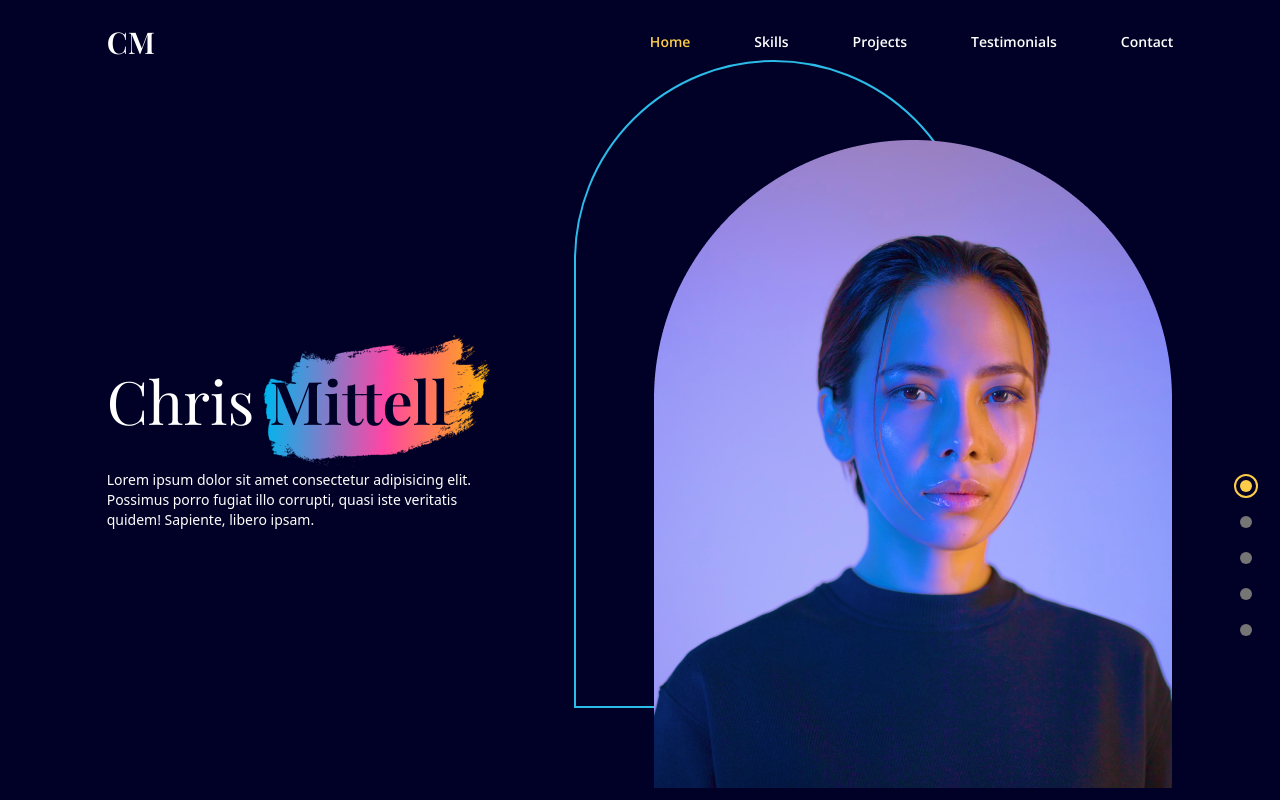
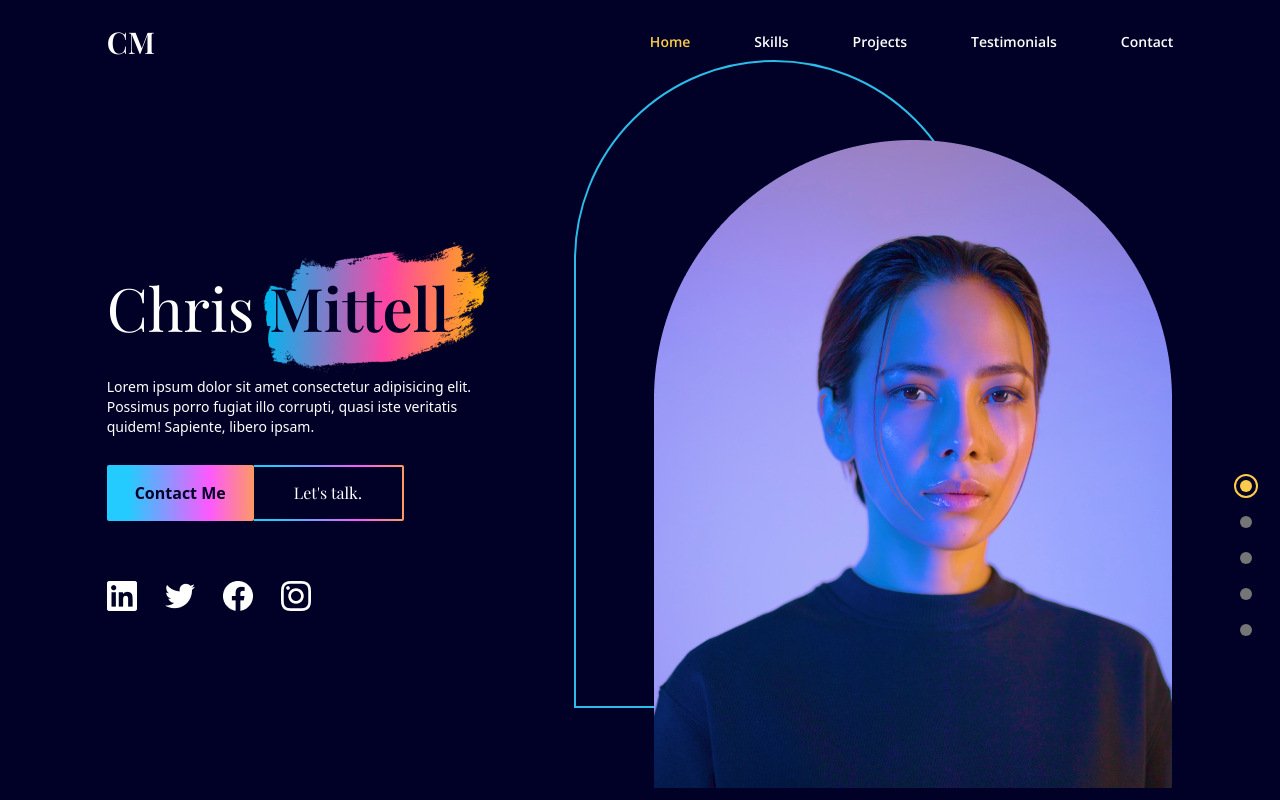
Before and after one commit to mittell/react-portfolio-site-v3, a React (Create React App) app: page / in a window 1280 px wide. Built offline with nearby package versions, Linux system fonts and the light colour scheme.

Commit message:
feat: added SocialMediaIcons component

```diff
--- a/src/components/Landing.jsx
+++ b/src/components/Landing.jsx
@@ -2,6 +2,8 @@ import useMediaQuery from '../hooks/useMediaQuery';
 import { motion } from 'framer-motion';
 import AnchorLink from 'react-anchor-link-smooth-scroll';
 import ProfileImage from '../assets/profile-image.png';
+
+import SocialMediaIcons from './SocialMediaIcons';
 
 const Landing = ({ setSelectedPage }) => {
 	const isAboveMediumScreens = useMediaQuery('(min-width: 1060px)');
@@ -52,6 +54,49 @@ const Landing = ({ setSelectedPage }) => {
 						libero ipsam.
 					</p>
 				</motion.div>
+
+				<motion.div
+					className='flex mt-5 justify-center md:justify-start'
+					initial='hidden'
+					whileInView='visible'
+					viewport={{ once: true, amount: 0.5 }}
+					transition={{ delay: 0.2, duration: 0.5 }}
+					variants={{
+						hidden: { opacity: 0, x: -50 },
+						visible: { opacity: 1, x: 0 },
+					}}
+				>
+					<AnchorLink
+						className='bg-gradient-rainblue text-deep-blue rounded-sm py-4 px-7 font-semibold hover:bg-blue hover:text-white transition duration-500'
+						onClick={() => setSelectedPage('contact')}
+						href='#contact'
+					>
+						Contact Me
+					</AnchorLink>
+					<AnchorLink
+						className='rounded-r-sm bg-gradient-rainblue py-0.5 pr-0.5'
+						onClick={() => setSelectedPage('contact')}
+						href='#contact'
+					>
+						<div className='bg-deep-blue hover:text-red transition duration-500 w-full h-full flex items-center justify-center font-playfair px-10'>
+							Let's talk.
+						</div>
+					</AnchorLink>
+				</motion.div>
+
+				<motion.div
+					className='flex mt-5 justify-center md:justify-start'
+					initial='hidden'
+					whileInView='visible'
+					viewport={{ once: true, amount: 0.5 }}
+					transition={{ delay: 0.4, duration: 0.5 }}
+					variants={{
+						hidden: { opacity: 0, x: -50 },
+						visible: { opacity: 1, x: 0 },
+					}}
+				>
+					<SocialMediaIcons />
+				</motion.div>
 			</div>
 		</section>
 	);
--- /dev/null
+++ b/src/components/SocialMediaIcons.jsx
@@ -0,0 +1,45 @@
+import LinkedInIcon from '../assets/linkedin.png';
+import TwitterIcon from '../assets/twitter.png';
+import FacebookIcon from '../assets/facebook.png';
+import InstagramIcon from '../assets/instagram.png';
+
+const SocialMediaIcons = () => {
+	return (
+		<div className='flex justify-center md:justify-start my-10 gap-7'>
+			<a
+				className='hover:opacity-50 transition duration-500'
+				href='https://www.linkedin.com'
+				target='_blank'
+				rel='noreferrer'
+			>
+				<img alt='linkedin-link' src={LinkedInIcon} />
+			</a>
+			<a
+				className='hover:opacity-50 transition duration-500'
+				href='https://www.twitter.com'
+				target='_blank'
+				rel='noreferrer'
+			>
+				<img alt='twitter-link' src={TwitterIcon} />
+			</a>
+			<a
+				className='hover:opacity-50 transition duration-500'
+				href='https://www.facebook.com'
+				target='_blank'
+				rel='noreferrer'
+			>
+				<img alt='facebook-link' src={FacebookIcon} />
+			</a>
+			<a
+				className='hover:opacity-50 transition duration-500'
+				href='https://www.instagram.com'
+				target='_blank'
+				rel='noreferrer'
+			>
+				<img alt='instagram-link' src={InstagramIcon} />
+			</a>
+		</div>
+	);
+};
+
+export default SocialMediaIcons;
```
